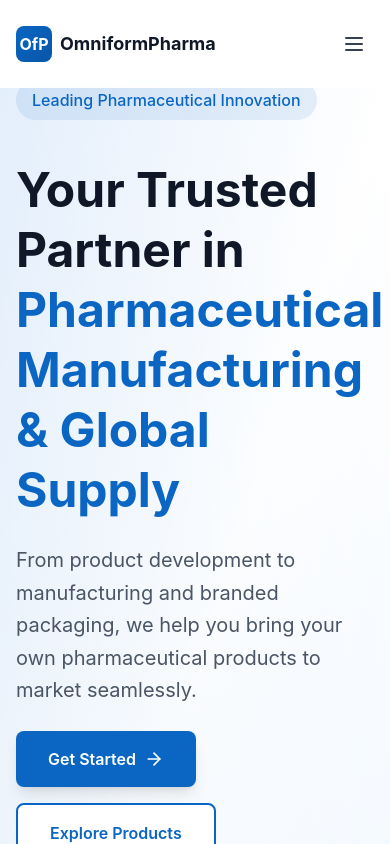
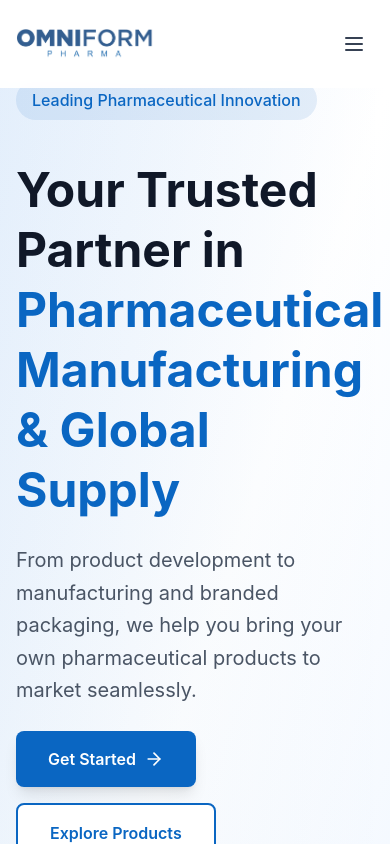
Before and after one commit to Omniform-Pharma/Omniform-Pharma-Website, a React (Vite) app in the folder client/: page / in a window 390 px wide. Shown: the top 844 px of the page. Built offline with nearby package versions, Linux system fonts and the light colour scheme.

Commit message:
updated logo in navbar

```diff
--- a/client/src/components/layout/Navbar.jsx
+++ b/client/src/components/layout/Navbar.jsx
@@ -3,6 +3,7 @@ import { NavLink, Link } from "react-router-dom";
 import { AnimatePresence, motion } from "framer-motion";
 import { Menu, X } from "lucide-react";
 import { NAV_LINKS } from "../../utils/constants";
+import logo from "../../assets/logo/OMNIFORM-PHARMA.png";
 
 // Global website navigation with responsive desktop/mobile behavior.
 function Navbar() {
@@ -25,15 +26,29 @@ function Navbar() {
     >
       {/* ── Main bar ── */}
       <div className="mx-auto flex w-full max-w-7xl items-center justify-between px-4 sm:px-6 lg:px-8">
-
         {/* Logo — shrinks on very small screens so it never overflows */}
-        <Link to="/" className="flex min-w-0 shrink-0 items-center gap-2">
+        {/* <Link to="/" className="flex min-w-0 shrink-0 items-center gap-2">
           <div className="flex h-9 w-9 shrink-0 items-center justify-center rounded-lg bg-gradient-to-br from-[#0A66C2] to-[#0856a8] sm:h-10 sm:w-10">
             <span className="text-base font-bold text-white sm:text-xl">OfP</span>
           </div>
           <span className="truncate text-lg font-bold text-gray-900 sm:text-2xl">
             OmniformPharma
           </span>
+        </Link> */}
+        {/* Logo */}
+
+        <Link to="/" className="flex min-w-0 shrink-0 items-center gap-2">
+          <img
+            src={logo}
+            alt="Omniform Pharma Logo"
+            className="
+      h-8 w-auto
+      sm:h-10
+      md:h-12
+      object-contain
+      shrink-0
+    "
+          />
         </Link>
 
         {/* Desktop nav — hidden below md */}
@@ -57,7 +72,11 @@ function Navbar() {
                     <motion.span
                       layoutId="active-nav-link"
                       className="absolute -bottom-1 left-0 right-0 h-0.5 bg-[#0A66C2]"
-                      transition={{ type: "spring", stiffness: 380, damping: 30 }}
+                      transition={{
+                        type: "spring",
+                        stiffness: 380,
+                        damping: 30,
+                      }}
                     />
                   )}
                 </>
```
Also changed, not shown: client/src/assets/logo/OMNIFORM-PHARMA.png (added).
